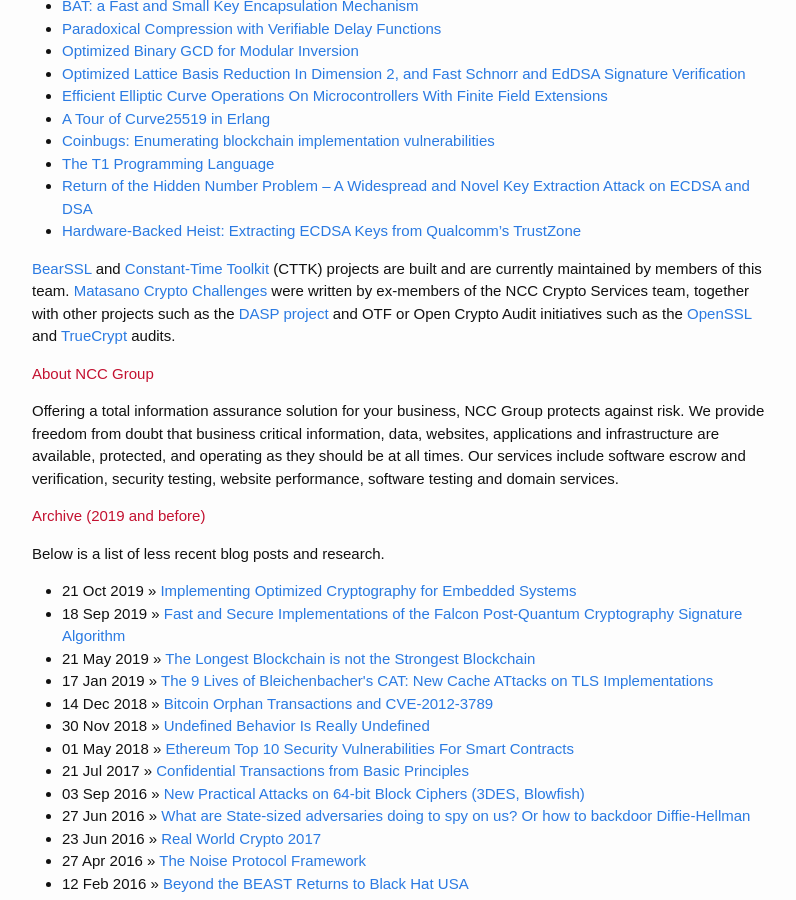
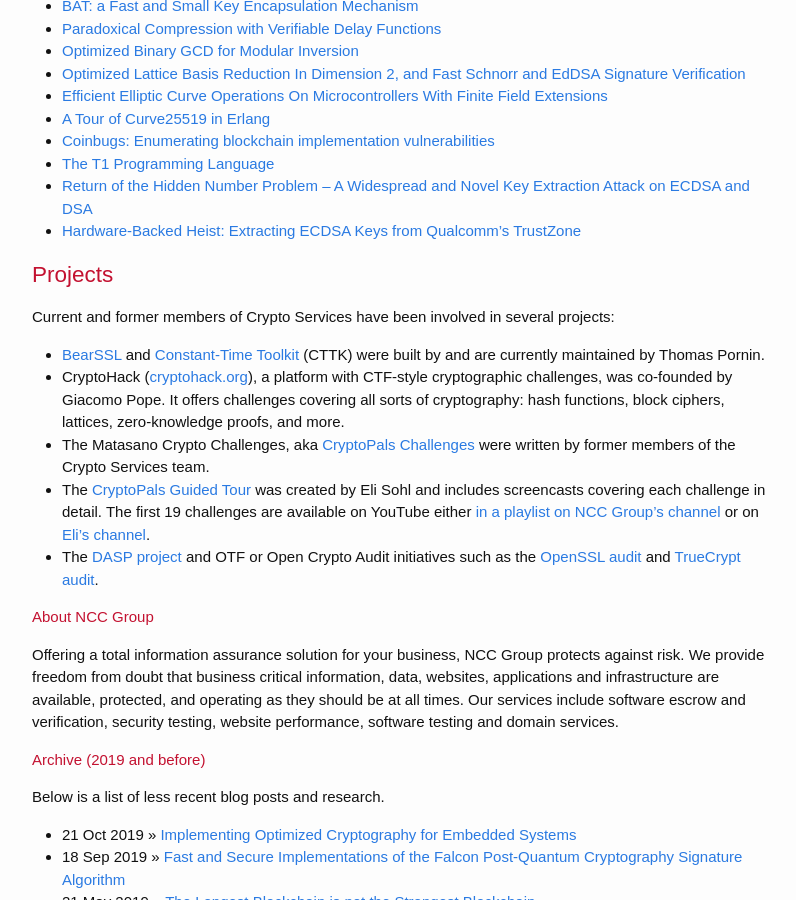
Before and after one commit to CryptoServices/cryptoservices.github.io, a Jekyll site: the page built from index.md, in a window 1280 px wide and 900 px high, scrolled down 3264 px. Shown: the whole window, without its empty margins (238-1034 px from the left). Built offline with Jekyll 4.4.1, drawn with Linux system fonts in a browser that asks for light colours; our own code applies the rules of GitHub Pages for plain Markdown files.

Commit message:
add Projects section to index.md
added a new section for projects involving current and former members of Crypto Services, detailing contributions to various cryptographic initiatives

```diff
--- a/index.md
+++ b/index.md
@@ -143,7 +143,18 @@
 * [Return of the Hidden Number Problem – A Widespread and Novel Key Extraction Attack on ECDSA and DSA](https://ches.iacr.org/2019/papers.shtm)
 * [Hardware-Backed Heist: Extracting ECDSA Keys from Qualcomm's TrustZone](https://www.nccgroup.com/us/our-research/extracting-ecdsa-keys-from-qualcomms-trustzone/)
 
-[BearSSL](https://bearssl.org/) and [Constant-Time Toolkit](https://bearssl.org/) (CTTK) projects are built and are currently maintained by members of this team. [Matasano Crypto Challenges](https://cryptopals.com) were written by ex-members of the NCC Crypto Services team, together with other projects such as the [DASP project](https://dasp.co/) and OTF or Open Crypto Audit initiatives such as the [OpenSSL](https://www.nccgroup.com/us/about-us/newsroom-and-events/blog/2015/may/openssl-audit/) and  [TrueCrypt](https://opencryptoaudit.org/reports/TrueCrypt_Phase_II_NCC_OCAP_final.pdf) audits.
+
+## Projects
+
+Current and former members of Crypto Services have been involved in several projects:
+
+* [BearSSL](https://bearssl.org/) and [Constant-Time Toolkit]([https://bearssl.org/](https://github.com/pornin/CTTK)) (CTTK) were built by and are currently maintained by Thomas Pornin.
+* CryptoHack ([cryptohack.org](https://cryptohack.org)), a platform with CTF-style cryptographic challenges, was co-founded by Giacomo Pope.
+  It offers challenges covering all sorts of cryptography: hash functions, block ciphers, lattices, zero-knowledge proofs, and more.
+* The Matasano Crypto Challenges, aka [CryptoPals Challenges](https://cryptopals.com) were written by former members of the Crypto Services team.
+* The [CryptoPals Guided Tour](https://www.youtube.com/@EliSohl) was created by Eli Sohl and includes screencasts covering each challenge in detail.
+  The first 19 challenges are available on YouTube either [in a playlist on NCC Group's channel](https://www.youtube.com/playlist?list=PLWvDpnCcem1P6i8pZm2x7KHp5iaxwrK_P) or on [Eli's channel](https://www.youtube.com/@EliSohl).
+* The [DASP project](https://dasp.co/) and OTF or Open Crypto Audit initiatives such as the [OpenSSL audit](https://www.nccgroup.com/us/about-us/newsroom-and-events/blog/2015/may/openssl-audit/) and [TrueCrypt audit](https://opencryptoaudit.org/reports/TrueCrypt_Phase_II_NCC_OCAP_final.pdf).
 
 #### About NCC Group
 
```
